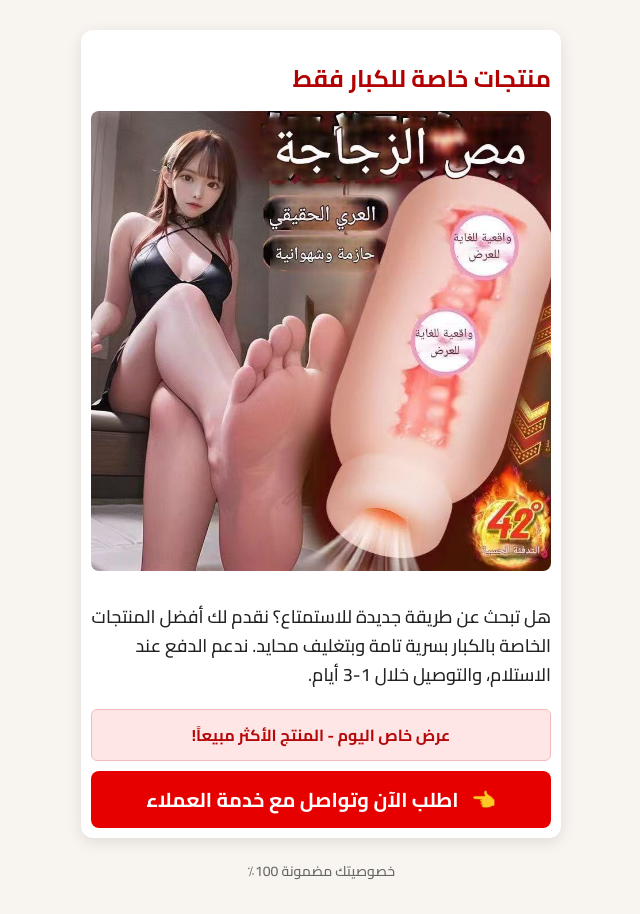
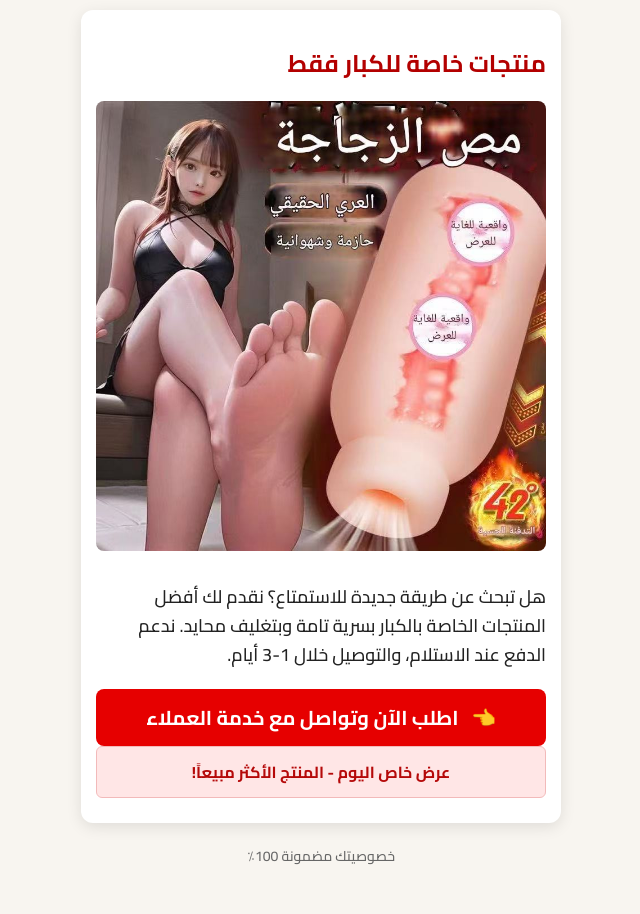
Before and after one commit to Lenchant11/GLJY2.LQTASK, a plain HTML site: page cryp/index.html in a window 1280 px wide. Shown: the whole page, without its empty margins (319-959 px from the left). After the commit the page ends 879 px from the top, so only its background shows below. Drawn offline with Linux system fonts and the light colour scheme.

Commit message:
Update index.html

```diff
--- a/cryp/index.html
+++ b/cryp/index.html
@@ -20,7 +20,7 @@
     display: flex;
     flex-direction: column;
     align-items: center;
-    padding: 30px 20px;
+    padding: 10px 10px;
   }
 
   .container {
@@ -29,7 +29,7 @@
     background: #fff;
     border-radius: 12px;
     box-shadow: 0 4px 15px rgba(0, 0, 0, 0.1);
-    padding: 10px 10px;
+    padding: 15px 15px;
     text-align: right;
     position: relative;
   }
@@ -37,7 +37,7 @@
   h1 {
     font-size: 24px;
     color: #b30000;
-    margin-bottom: 10px;
+    margin-bottom: 15px;
   }
 
   .responsive-img {
@@ -119,7 +119,6 @@
 </head>
 <body>
   <div class="container">
-    <!-- 页面主文案 -->
     <h1>منتجات خاصة للكبار فقط</h1>
 	<img src="product.jpg" alt="وصف الصورة" class="responsive-img" />
 	<p>
@@ -127,15 +126,13 @@
   ندعم الدفع عند الاستلام، والتوصيل خلال 1-3 أيام.
 	</p>
 
-
-
-    <!-- 热销提示：今日特价，热销中 -->
-    <div class="cta-alert">عرض خاص اليوم - المنتج الأكثر مبيعاً!</div>
-
     <!-- CTA 按钮：触发 FB 上报 + WhatsApp 跳转 -->
     <a href="javascript:void(0);" class="cta-button" onclick="handleClick()">
 		<span class="shake-hand">👈</span> اطلب الآن وتواصل مع خدمة العملاء
 	</a>
+
+	    <!-- 热销提示：今日特价，热销中 -->
+    <div class="cta-alert">عرض خاص اليوم - المنتج الأكثر مبيعاً!</div>
   </div>
 
   <div class="footer">خصوصيتك مضمونة 100٪</div>
@@ -189,5 +186,7 @@
     fbq('track', 'PageView');
   })();
 </script>
+
+
 </body>
 </html>
```
